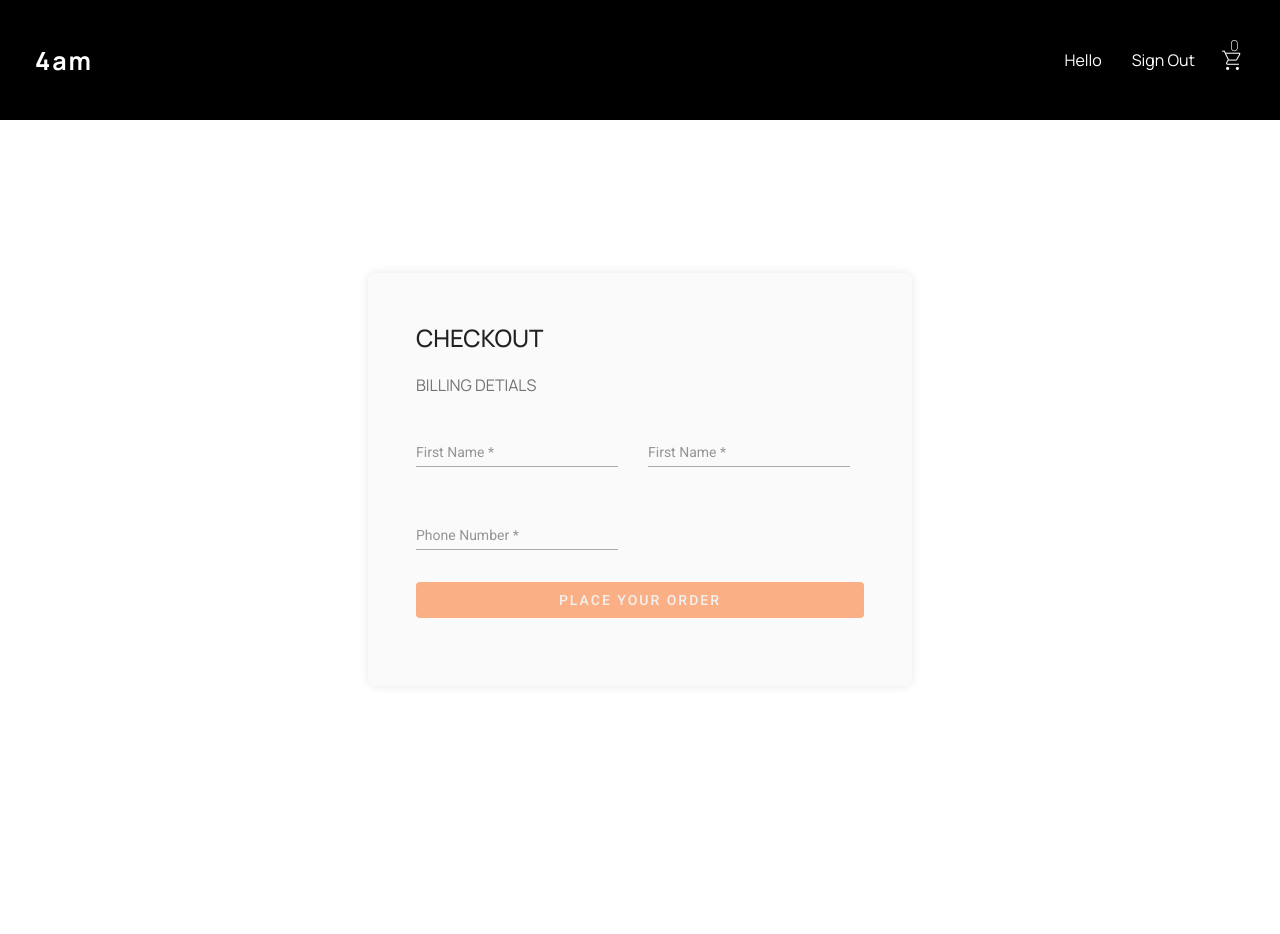
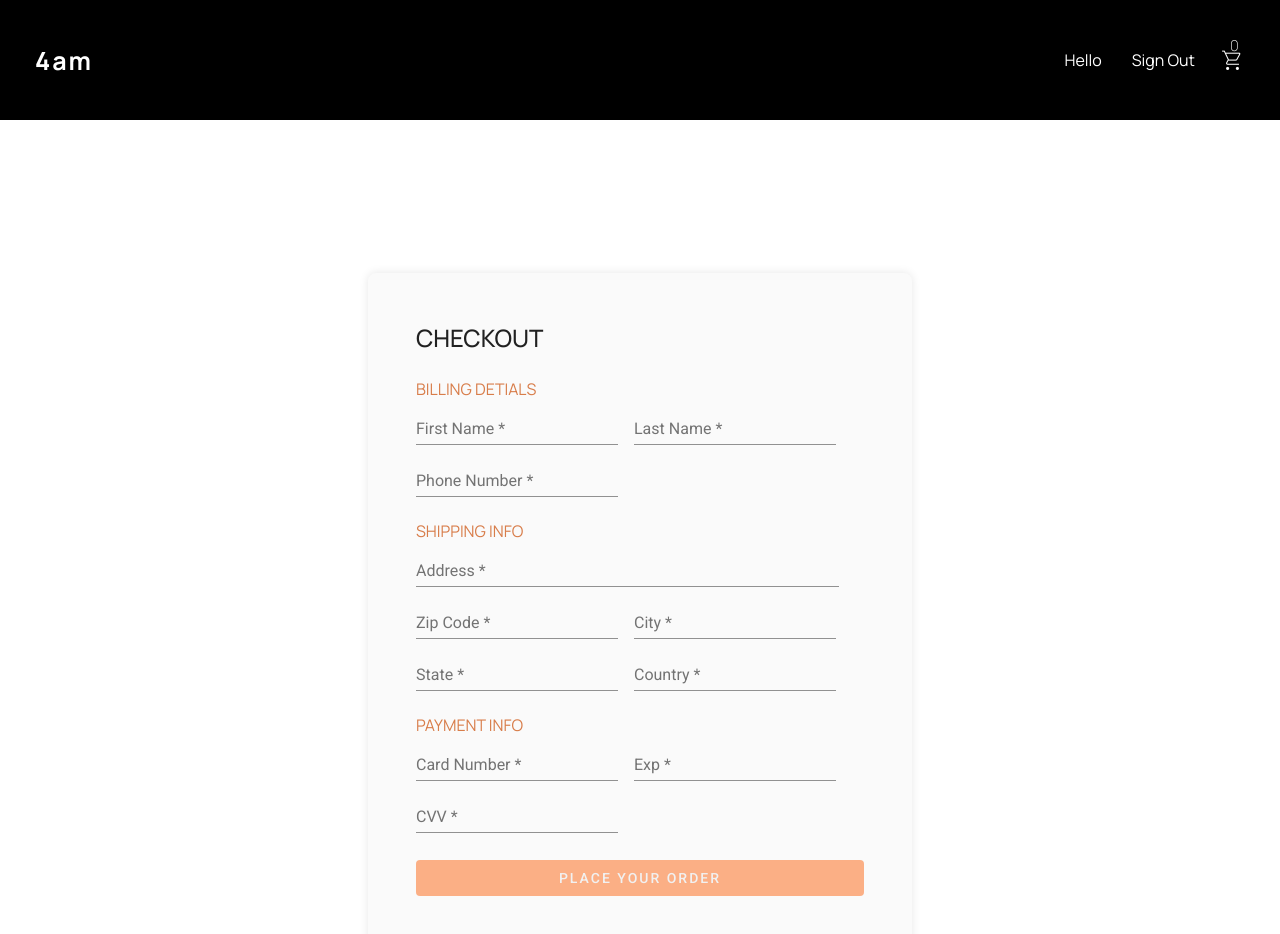
Before and after one commit to seaboyz/4am, an Angular app in the folder frontend/: page /checkout in a window 1280 px wide. Shown: the top 934 px of the page. Built offline with nearby package versions, Linux system fonts and the light colour scheme.

Commit message:
Add checkout component

```diff
--- a/frontend/src/app/components/checkout/checkout.component.html
+++ b/frontend/src/app/components/checkout/checkout.component.html
@@ -1,56 +1,171 @@
 <div class="checkout">
     <mat-card class="mat-elevation-z12">
         <mat-card-title>CHECKOUT</mat-card-title>
-        <mat-card-content>
+
+        <form action="">
             <mat-card-subtitle>BILLING DETIALS</mat-card-subtitle>
-            <form action="">
             <div class="group">
                 <mat-form-field>
                     <input
                         matInput
                         placeholder="First Name"
-                            required
                         name="firstname"
                         #firstname="ngModel"
                         ngModel
+                        required
                     >
-                        <mat-error *ngIf="firstname.invalid">first name is required</mat-error>
+                    <!-- <mat-error *ngIf="firstname.invalid">first name is required</mat-error> -->
                 </mat-form-field>
                 <mat-form-field>
                     <input
                         matInput
-                            placeholder="First Name"
+                        placeholder="Last Name"
+                        name="lastname"
+                        #lastname="ngModel"
+                        ngModel
                         required
-                            name="firstname"
-                            #firstname="ngModel"
-                            ngModel
                     >
-                        <mat-error *ngIf="firstname.invalid">last name is required</mat-error>
+                    <!-- <mat-error *ngIf="firstname.invalid">last name is required</mat-error> -->
                 </mat-form-field>
                 <mat-form-field>
                     <input
                         matInput
                         placeholder="Phone Number"
-                            required
                         name="phone"
                         #phone="ngModel"
                         ngModel
+                        required
                     >
-                        <mat-error *ngIf="firstname.invalid">phone number is required</mat-error>
+                    <!-- <mat-error *ngIf="firstname.invalid">phone number is required</mat-error> -->
                 </mat-form-field>
             </div>
 
+            <mat-card-subtitle>SHIPPING INFO</mat-card-subtitle>
+
+            <div class="group">
+                <mat-form-field class="address-input">
+                    <input
+                        matInput
+                        placeholder="Address"
+                        name="address"
+                        #address="ngModel"
+                        ngModel
+                        required
+                    >
+                    <!-- <mat-error *ngIf="address.invalid">address is required</mat-error> -->
+                </mat-form-field>
+                <mat-form-field>
+                    <input
+                        matInput
+                        placeholder="Zip Code"
+                        name="zipCode"
+                        #zipCode="ngModel"
+                        ngModel
+                        required
+                    >
+                    <!-- <mat-error *ngIf="zipCode.invalid">zipCode is required</mat-error> -->
+                </mat-form-field>
+                <mat-form-field>
+                    <input
+                        matInput
+                        placeholder="City"
+                        name="city"
+                        #city="ngModel"
+                        ngModel
+                        required
+                    >
+                    <!-- <mat-error *ngIf="city.invalid">city is required</mat-error> -->
+                </mat-form-field>
+                <mat-form-field>
+                    <input
+                        matInput
+                        placeholder="State"
+                        name="state"
+                        #state="ngModel"
+                        ngModel
+                        required
+                    >
+                    <!-- <mat-error *ngIf="state.invalid">city is required</mat-error> -->
+                </mat-form-field>
+                <mat-form-field>
+                    <input
+                        matInput
+                        placeholder="Country"
+                        name="country"
+                        #country="ngModel"
+                        ngModel
+                        required
+                    >
+                    <!-- <mat-error *ngIf="country.invalid">country is required</mat-error> -->
+                </mat-form-field>
+            </div>
+
+            <mat-card-subtitle>PAYMENT INFO</mat-card-subtitle>
+
+            <div class="group">
+                <mat-form-field>
+                    <input
+                        matInput
+                        placeholder="Card Number"
+                        name="cardNumber"
+                        #cardNumber="ngModel"
+                        ngModel
+                        required
+                    >
+                    <!-- <mat-error *ngIf="cardNumber.invalid">card number is required</mat-error> -->
+                </mat-form-field>
+                <mat-form-field>
+                    <input
+                        matInput
+                        placeholder="Exp"
+                        name="exp"
+                        #exp="ngModel"
+                        ngModel
+                        required
+                    >
+                    <!-- <mat-error *ngIf="exp.invalid">Experation Date is required</mat-error> -->
+                </mat-form-field>
+                <mat-form-field>
+                    <input
+                        matInput
+                        placeholder="CVV"
+                        name="cvv"
+                        #cvv="ngModel"
+                        ngModel
+                        required
+                    >
+                    <!-- <mat-error *ngIf="cvv.invalid">cvv is required</mat-error> -->
+                </mat-form-field>
+
+            </div>
+
             <button
-                    [disabled]="firstname.errors "
+                [disabled]="cvv.invalid||lastname.invalid||phone.invalid||address.invalid||zipCode.invalid|| city.invalid||country.invalid|| cardNumber.invalid|| exp.invalid|| cvv.invalid"
                 mat-raised-button
                 color="primary"
-                    class="register-button "
+                class="place-order-button "
                 style="text-transform: uppercase;letter-spacing: 2px;"
-                    (click)="placeOrder()"
+                (click)="placeOrder(
+                       {
+                            firstname:firstname.value,
+                            lastname:lastname.value,
+                            phone:phone.value,
+                            address:address.value,
+                            zipCode:zipCode.value,
+                            city:city.value,
+                            state:state.value,
+                            country: country.value
+                        },
+                        {
+                            cardNumber:cardNumber.value,
+                            exp:exp.value,
+                            cvv:cvv.value
+                        }
+                        )"
             >
                 Place your order
             </button>
         </form>
-        </mat-card-content>
+
     </mat-card>
 </div>
--- a/frontend/src/app/components/checkout/checkout.component.scss
+++ b/frontend/src/app/components/checkout/checkout.component.scss
@@ -9,8 +9,8 @@
     background-repeat: no-repeat;
     background-size: cover;
     overflow: hidden;
+    // background-color: #F1F1F1;
 
-    // background-color: #F1F1F1;
     mat-card {
         width: 35%;
         min-width: 300px;
@@ -21,13 +21,22 @@
         font-family: 'Manrope', sans-serif;
         padding: 3rem;
 
+        form {
+            display: flex;
+            flex-direction: column;
+            column-gap: 1rem;
 
-        mat-card-titil {
-            font-size: 2rem;
+            mat-card-title {
+                font-size: 1.5rem;
+                margin-bottom: 0;
+                padding-bottom: 0;
             }
 
             mat-card-subtitle {
                 font-size: 1rem;
+                color: #D87D4A;
+                margin-top: 1rem;
+                margin-bottom: 0;
             }
 
             .group {
@@ -35,40 +44,28 @@
                 flex-direction: row;
                 flex-wrap: wrap;
                 justify-content: flex-start;
+                align-items: center;
+                margin-top: -1rem;
+                gap: 1rem;
+                margin-bottom: 2rem;
 
-            align-items: center;
-            margin-top: 1rem;
-            gap: 1rem;
 
                 mat-form-field {
-                color: #D87D4A;
+                    // color: #D87D4A;
                     width: 45%;
                     margin-left: 0;
-                height: 35px;
+                    margin-top: 1rem;
+                    margin-bottom: 0;
+                    height: 20px;
+                    font-size: 1rem;
                 }
-        }
+
+                mat-form-field.address-input {
+                    width: 94.5%;
                 }
             }
 
-
-
-
-
-
-mat-form-field,
-mat-checkbox {
-    width: 100%;
-    display: block;
-    margin: auto;
-    margin-block: 1rem;
-    opacity: 0.75;
-}
-
-mat-card-content {
-    margin-top: 20px;
-}
-
-.register-button {
+            .place-order-button {
                 margin-top: 20px;
                 display: block;
                 width: 100%;
@@ -77,11 +74,11 @@ mat-card-content {
                 color: #F1F1F1;
             }
 
-.register-button:disabled {
+            .place-order-button:disabled {
                 background-color: #fbaf85;
                 color: #F1F1F1;
             }
+        }
+    }
 
-mat-icon {
-    opacity: 0.5;
 }
--- a/frontend/src/app/components/checkout/checkout.component.ts
+++ b/frontend/src/app/components/checkout/checkout.component.ts
@@ -1,4 +1,6 @@
 import { Component, OnInit } from '@angular/core';
+import { Address } from "src/app/shared/interface/address";
+import { Card } from "src/app/shared/interface/card";
 
 @Component({
   selector: 'app-checkout-component',
@@ -11,16 +13,15 @@ export class CheckoutComponent implements OnInit
   #firstname: string = "";
   #lastname: string = "";
   #phone: string = "";
-  password: string = "";
-  lName: string = "";
-  email: string = "";
-  address: string = "";
-  zipCode: string = "";
-  city: string = "";
-  country: string = "";
-  cardNumber: string = "";
-  exp: string = "";
-  cvv: string = "";
+  #address: string = "";
+  #zipCode: string = "";
+  #city: string = "";
+  #state: string = "";
+  #country: string = "";
+
+  #cardNumber: string = "";
+  #exp: string = "";
+  #cvv: string = "";
 
 
   constructor() { }
@@ -31,7 +32,11 @@ export class CheckoutComponent implements OnInit
 
   }
 
-  placeOrder() { }
+  placeOrder(address: Address, card: Card)
+  {
+    console.log(address, card)
+  }
+
 
 
 
--- /dev/null
+++ b/frontend/src/app/shared/interface/address.ts
@@ -0,0 +1,11 @@
+export interface Address
+{
+    firstname: string,
+    lastname: string,
+    phone: string,
+    address: string,
+    zipCode: string,
+    city: string,
+    state: string,
+    country: string
+}
--- /dev/null
+++ b/frontend/src/app/shared/interface/card.ts
@@ -0,0 +1,4 @@
+export interface Card
+{
+    cardNumber: string, exp: string, cvv: string
+}
```
Lines whose indentation alone changed are shown as unchanged.
